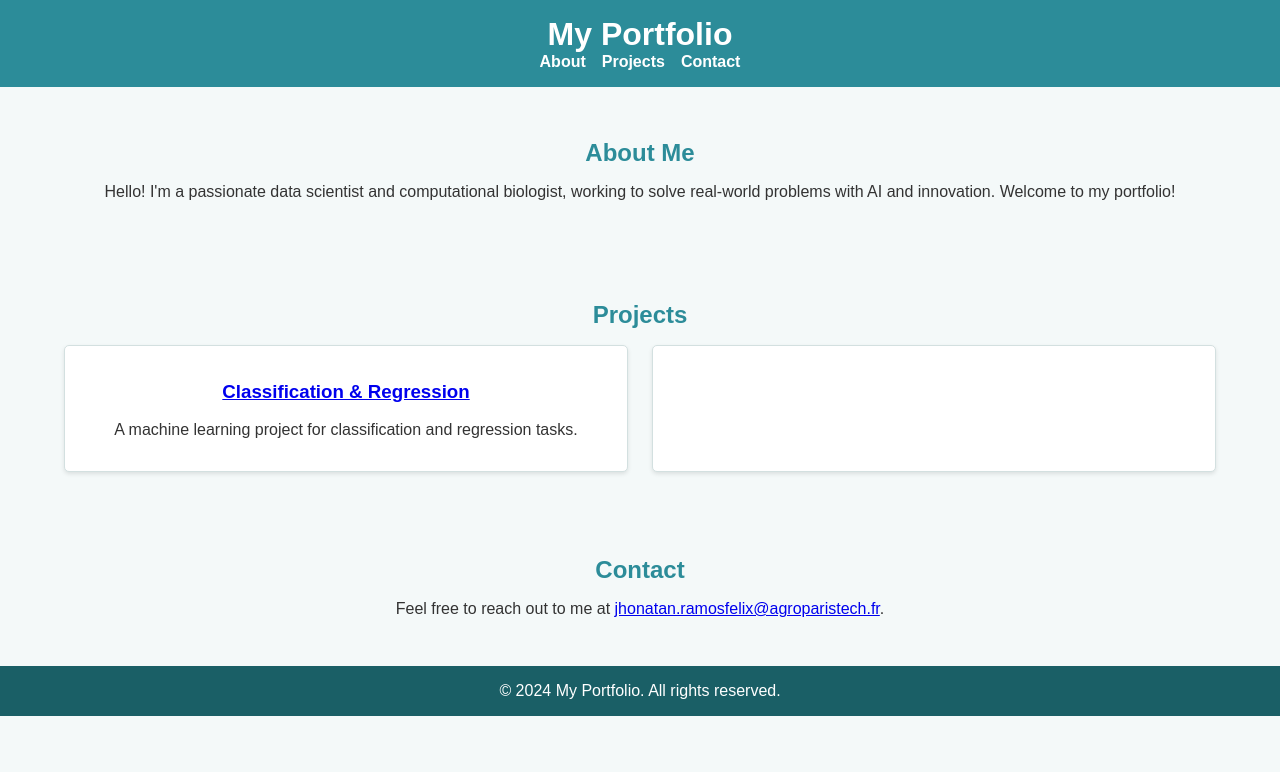
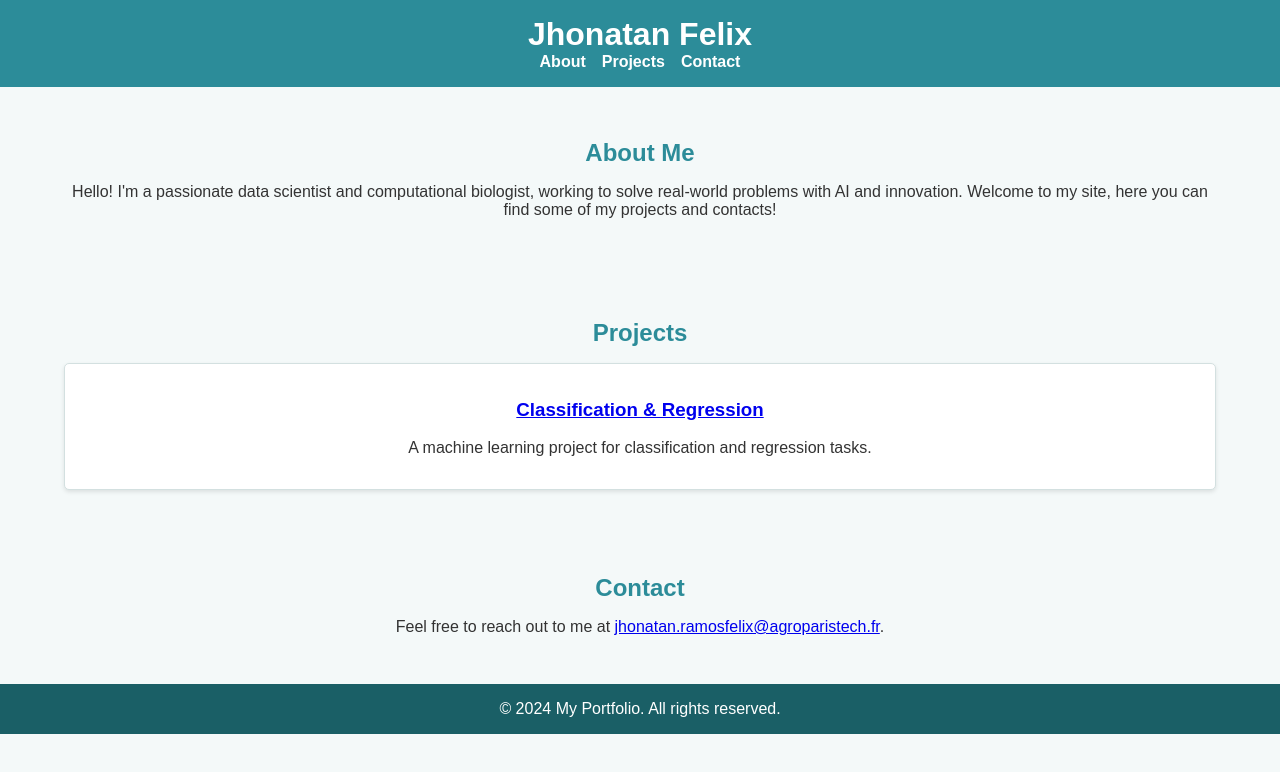
Before and after one commit to JhonatanFelix/JhonatanFelix.github.io, a plain HTML site: page index.html in a window 1280 px wide. Drawn offline with Linux system fonts and the light colour scheme.

Commit message:
changed the projects

```diff
--- a/index.html
+++ b/index.html
@@ -9,7 +9,7 @@
 <body>
     <header>
         <div class="container">
-            <h1>My Portfolio</h1>
+            <h1>Jhonatan Felix</h1>
             <nav>
                 <ul>
                     <li><a href="#about">About</a></li>
@@ -23,7 +23,7 @@
     <section id="about" class="section">
         <div class="container">
             <h2>About Me</h2>
-            <p>Hello! I'm a passionate data scientist and computational biologist, working to solve real-world problems with AI and innovation. Welcome to my portfolio!</p>
+            <p>Hello! I'm a passionate data scientist and computational biologist, working to solve real-world problems with AI and innovation. Welcome to my site, here you can find some of my projects and contacts!</p>
         </div>
     </section>
 
@@ -35,8 +35,8 @@
                	    <h3><a href="./classification-regression/" target="_blank">Classification & Regression</a></h3>
                     <p>A machine learning project for classification and regression tasks.</p>
 		</div>
-                <div class="project-card">
-	    	<!--<h3>Project 2</h3>
+	        <!--<div class="project-card">
+	    	<h3>Project 2</h3>
                     <p>Details about another fascinating project you worked on.</p>
                 </div>
                 <div class="project-card">
```
